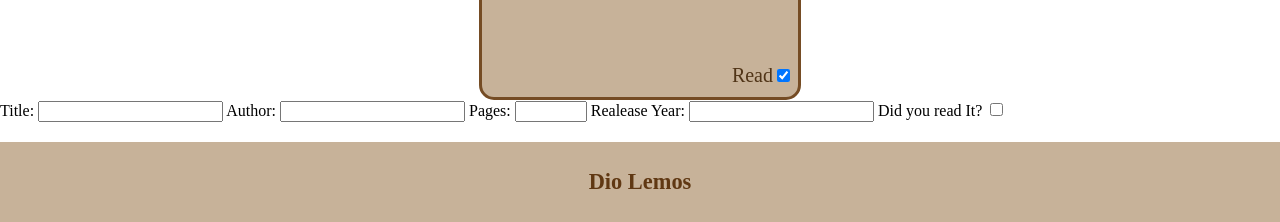
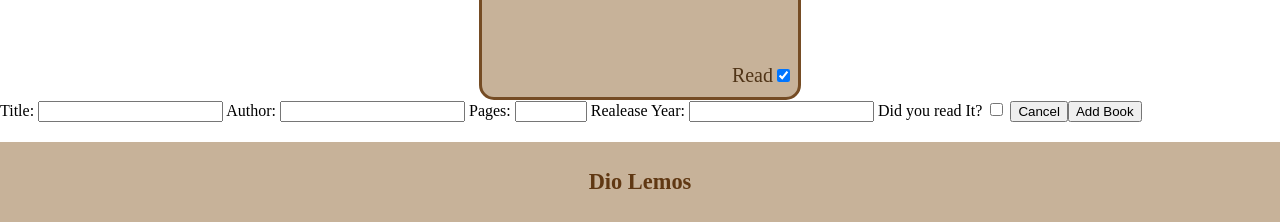
Before and after one commit to Diolemos/LIbrary, a plain HTML site: page index.html in a window 1280 px wide. Shown: the part 698-920 px from the top of the page. Drawn offline with Linux system fonts and the light colour scheme; a web font is replaced by a local one.

Commit message:
Update index.html
added cancel and addbook buttons

```diff
--- a/index.html
+++ b/index.html
@@ -42,6 +42,7 @@
             <label for="realeaseYear">Realease Year: <input type="number" name="" required id="">
             </label>
             <label for="isItRead">Did you read It? <input type="checkbox" name="" id="isItRead" required></label>
+            <button>Cancel</button><button>Add Book</button>
 
         </form>
     </div>
```
